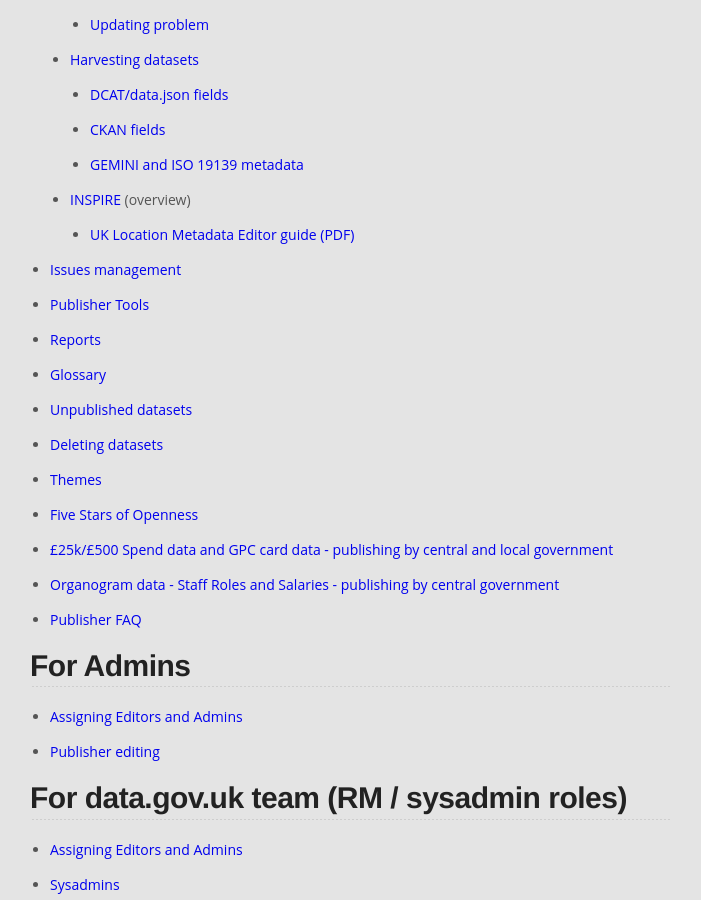
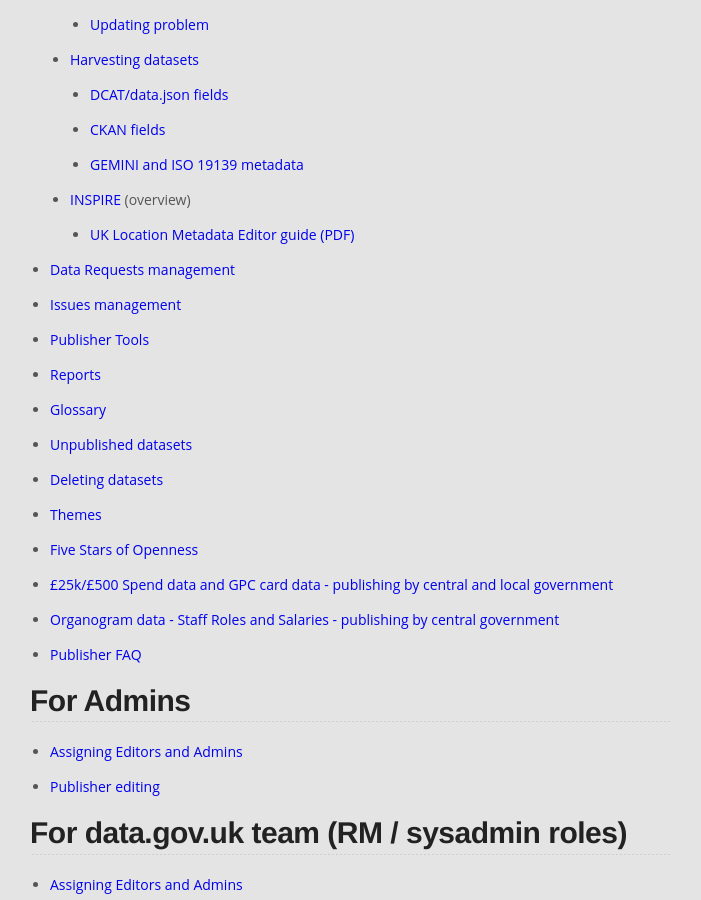
Before and after one commit to datagovuk/guidance, a Jekyll site: the page built from index.md, in a window 1280 px wide and 900 px high, scrolled down 545 px. Shown: the whole window, without its empty margins (290-991 px from the left). Built offline with Jekyll 4.4.1, drawn with Linux system fonts in a browser that asks for light colours.

Commit message:
Add data requests info

```diff
--- a/index.md
+++ b/index.md
@@ -35,6 +35,8 @@
   * [INSPIRE](inspire.html) (overview)
 
     * [UK Location Metadata Editor guide (PDF)](http://data.gov.uk/sites/default/files/library/Metadata%20Editor%20User%20Guide.pdf)
+
+* [Data Requests management](data_requests_management.html)
 
 * [Issues management](issues_management.html)
 
```
